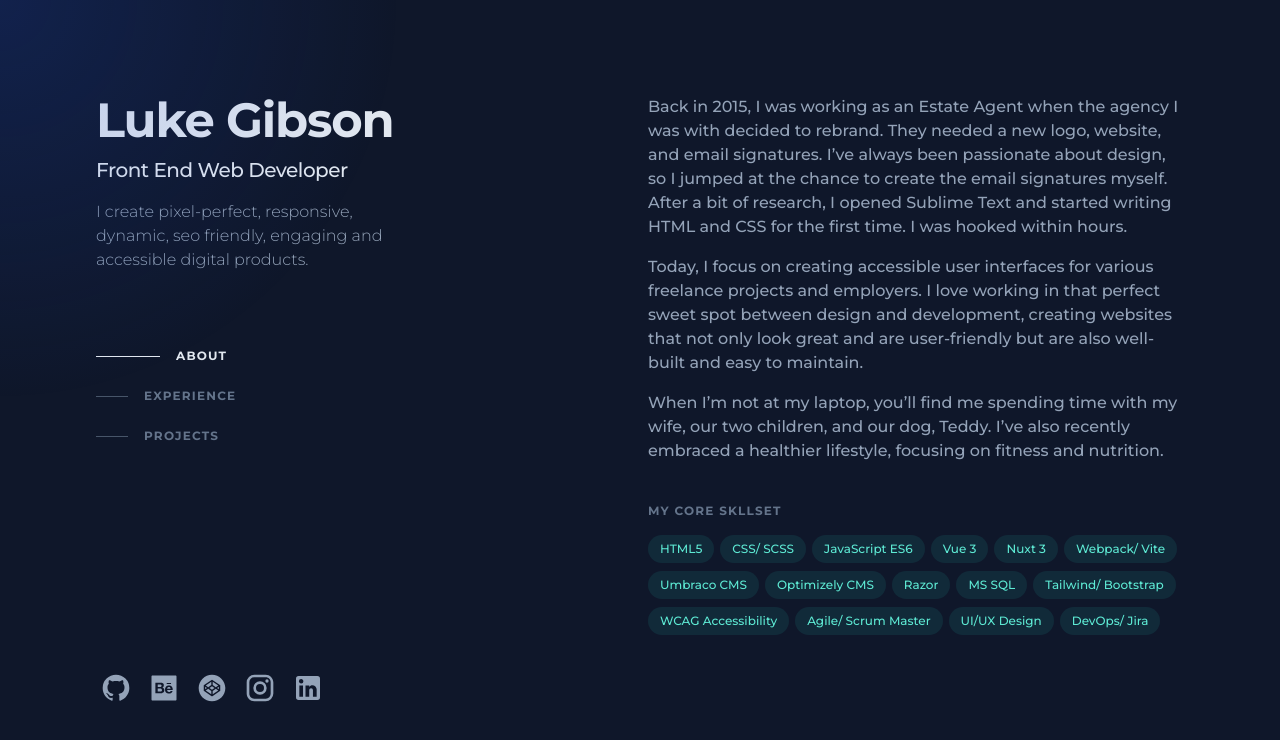
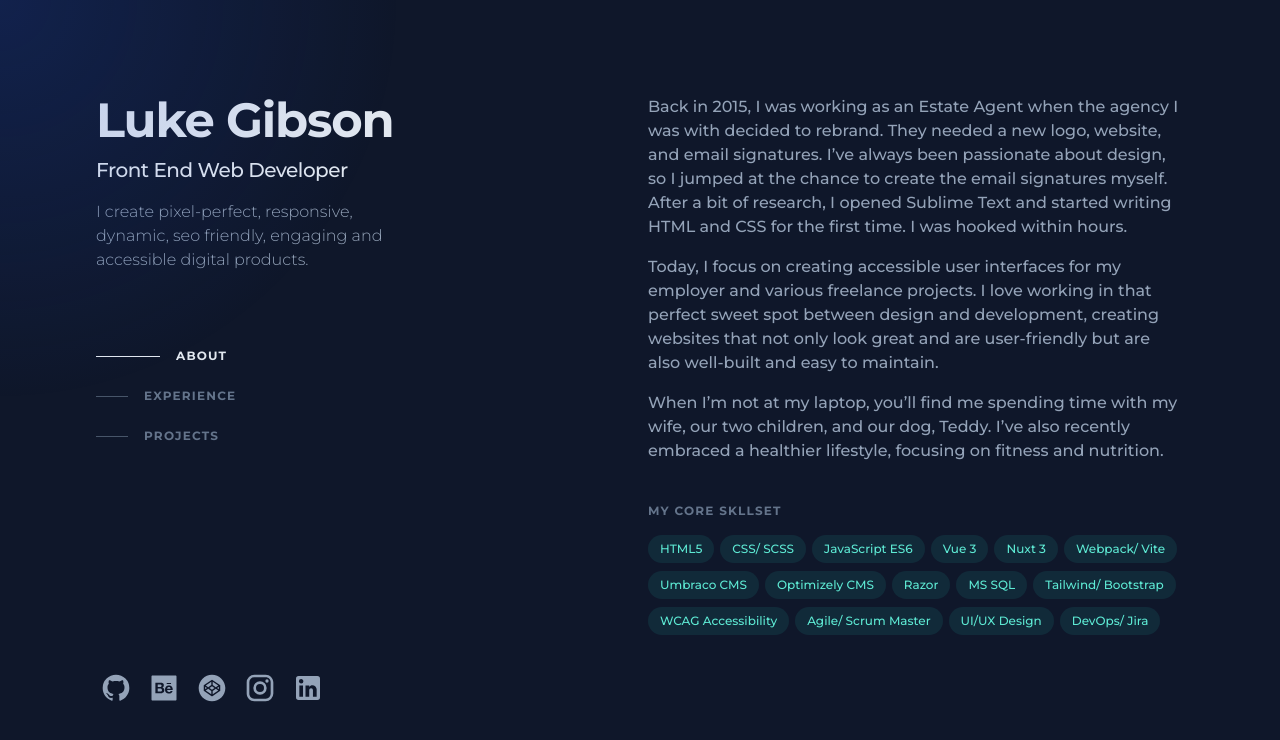
Before and after one commit to luke-gibson/luke-gibson-ui, a Nuxt app: page / in a window 1280 px wide. Shown: the top 740 px of the page. Built offline with nearby package versions, Linux system fonts and the light colour scheme.

Commit message:
swap sentence around

```diff
--- a/pages/index.vue
+++ b/pages/index.vue
@@ -65,7 +65,7 @@ const skills = [
         Back in 2015, I was working as an Estate Agent when the agency I was with decided to rebrand. They needed a new logo, website, and email signatures. I’ve always been passionate about design, so I jumped at the chance to create the email signatures myself. After a bit of research, I opened Sublime Text and started writing HTML and CSS for the first time. I was hooked within hours.
       </p>
       <p class="mb-4">
-        Today, I focus on creating accessible user interfaces for various freelance projects and employers. I love working in that perfect sweet spot between design and development, creating websites that not only look great and are user-friendly but are also well-built and easy to maintain.
+        Today, I focus on creating accessible user interfaces for my employer and various freelance projects. I love working in that perfect sweet spot between design and development, creating websites that not only look great and are user-friendly but are also well-built and easy to maintain.
       </p>
       <p>
         When I’m not at my laptop, you’ll find me spending time with my wife, our two children, and our dog, Teddy. I’ve also recently embraced a healthier lifestyle, focusing on fitness and nutrition.
```
